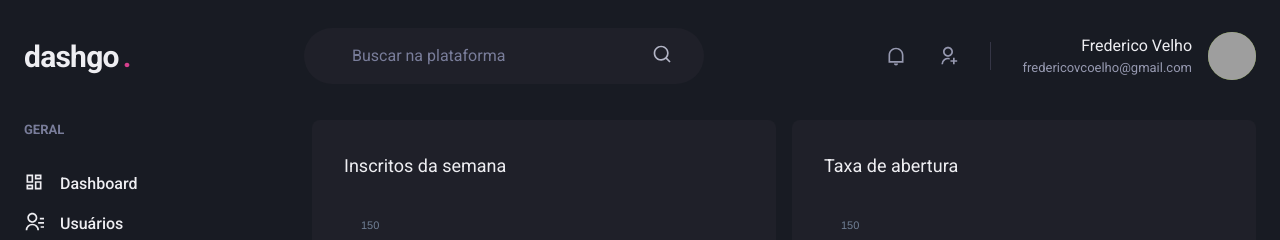
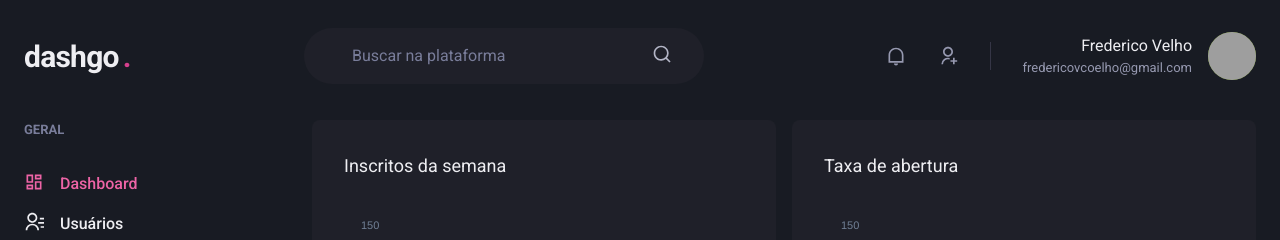
Before and after one commit to fredericokingston/dashgo, a Next.js app: page /dashboard in a window 1280 px wide. Shown: the top 240 px of the page. Built offline with nearby package versions, Linux system fonts and the light colour scheme; grey boxes are pictures that could not be loaded.

Commit message:
create ActiveLink

```diff
--- /dev/null
+++ b/src/components/ActiveLink.tsx
@@ -0,0 +1,36 @@
+import Link, { LinkProps } from "next/link";
+import { useRouter } from "next/router";
+import { cloneElement, ReactElement } from "react";
+
+interface ActiveLinkProps extends LinkProps{
+  children: ReactElement;
+  shouldMatchExactHref?: boolean;
+};
+
+export function ActiveLink({
+  children,
+  shouldMatchExactHref = false,
+  ...rest
+}: ActiveLinkProps) {
+  const { asPath } = useRouter();
+
+  let isActive = false;
+
+  if (shouldMatchExactHref && (asPath === rest.href || asPath === rest.as)) {
+    isActive = true;
+  }
+
+  if (!shouldMatchExactHref &&
+    (asPath.startsWith(String(rest.href))) ||
+    asPath.startsWith(String(rest.as))) {
+    isActive = true;
+  }
+
+  return (
+    <Link {...rest}>
+      {cloneElement(children, {
+        color: isActive ? 'pink.400' : 'gray.50'
+      })}
+    </Link>
+  );
+}
--- a/src/components/SideBar/NavLink.tsx
+++ b/src/components/SideBar/NavLink.tsx
@@ -1,16 +1,20 @@
-import { Link, Text, Icon, LinkProps as ChakraLinkProps } from "@chakra-ui/react";
+import { Icon, Link as ChakraLink, LinkProps as ChakraLinkProps, Text } from "@chakra-ui/react";
 import { ElementType } from "react";
+import { ActiveLink } from "../ActiveLink";
 
 interface NavLinkProps extends ChakraLinkProps {
   icon: ElementType;
   children: string;
+  href: string;
 }
 
-export function NavLink({ icon, children, ...rest }: NavLinkProps) {
+export function NavLink({ icon, children, href, ...rest }: NavLinkProps) {
   return (
-    <Link display="flex" align="center" { ...rest }>
-      <Icon as={icon} fontSize="20"/>
-      <Text ml="4" fontWeight="medium">{children}</Text>
-    </Link>
+    <ActiveLink href={href} passHref>
+      <ChakraLink display="flex" align="center" { ...rest }>
+        <Icon as={icon} fontSize="20"/>
+        <Text ml="4" fontWeight="medium">{children}</Text>
+      </ChakraLink>
+    </ActiveLink>
   );
 }
--- a/src/components/SideBar/SidebarNav.tsx
+++ b/src/components/SideBar/SidebarNav.tsx
@@ -7,13 +7,13 @@ export function SidebarNav() {
   return (
     <Stack spacing="12" align="flex-start">
         <NavSection title="GERAL">
-          <NavLink icon={RiDashboardLine}>Dashboard</NavLink>
-          <NavLink icon={RiContactsLine}>Usuários</NavLink>
+          <NavLink icon={RiDashboardLine} href="/dashboard">Dashboard</NavLink>
+          <NavLink icon={RiContactsLine} href="/users">Usuários</NavLink>
         </NavSection>
 
         <NavSection title="AUTOMAÇÃO">
-          <NavLink icon={RiInputMethodLine}>Formulários</NavLink>
-          <NavLink icon={RiGitMergeLine}>Automação</NavLink>
+          <NavLink icon={RiInputMethodLine} href="/forms">Formulários</NavLink>
+          <NavLink icon={RiGitMergeLine} href="/automation">Automação</NavLink>
         </NavSection>
       </Stack>
   );
--- a/src/pages/users/create.tsx
+++ b/src/pages/users/create.tsx
@@ -1,4 +1,5 @@
 import { Box, Button, Divider, Flex, Heading, HStack, SimpleGrid, VStack } from "@chakra-ui/react";
+import Link from "next/link";
 
 import { Input } from "../../components/Form/Input";
 import { Header } from "../../components/Header";
@@ -31,7 +32,9 @@ export default function CreateUser() {
 
           <Flex mt="8" justify="flex-end">
             <HStack spacing="4">
-              <Button colorScheme="whiteAlpha">Cancelar</Button>
+              <Link href="/users" passHref>
+                <Button as="a" colorScheme="whiteAlpha">Cancelar</Button>
+              </Link>
               <Button colorScheme="pink">Salvar</Button>
             </HStack>
           </Flex>
--- a/src/pages/users/index.tsx
+++ b/src/pages/users/index.tsx
@@ -1,3 +1,4 @@
+import Link from 'next/link';
 import { Box, Button, Checkbox, Flex, Heading, Icon, Table, Tbody, Td, Text, Th, Thead, Tr } from "@chakra-ui/react";
 import { RiAddLine, RiPencilLine } from "react-icons/ri";
 import { Header } from "../../components/Header";
@@ -16,6 +17,7 @@ export default function UserList() {
           <Flex mb="8" justify="space-between" align="center">
             <Heading size="lg" fontWeight="normal">Usuários</Heading>
 
+            <Link href="/users/create" passHref>
               <Button
                 as="a"
                 size="sm"
@@ -25,6 +27,7 @@ export default function UserList() {
               >
                 Criar novo
               </Button>
+            </Link>
           </Flex>
 
 
```
Lines whose indentation alone changed are shown as unchanged.
